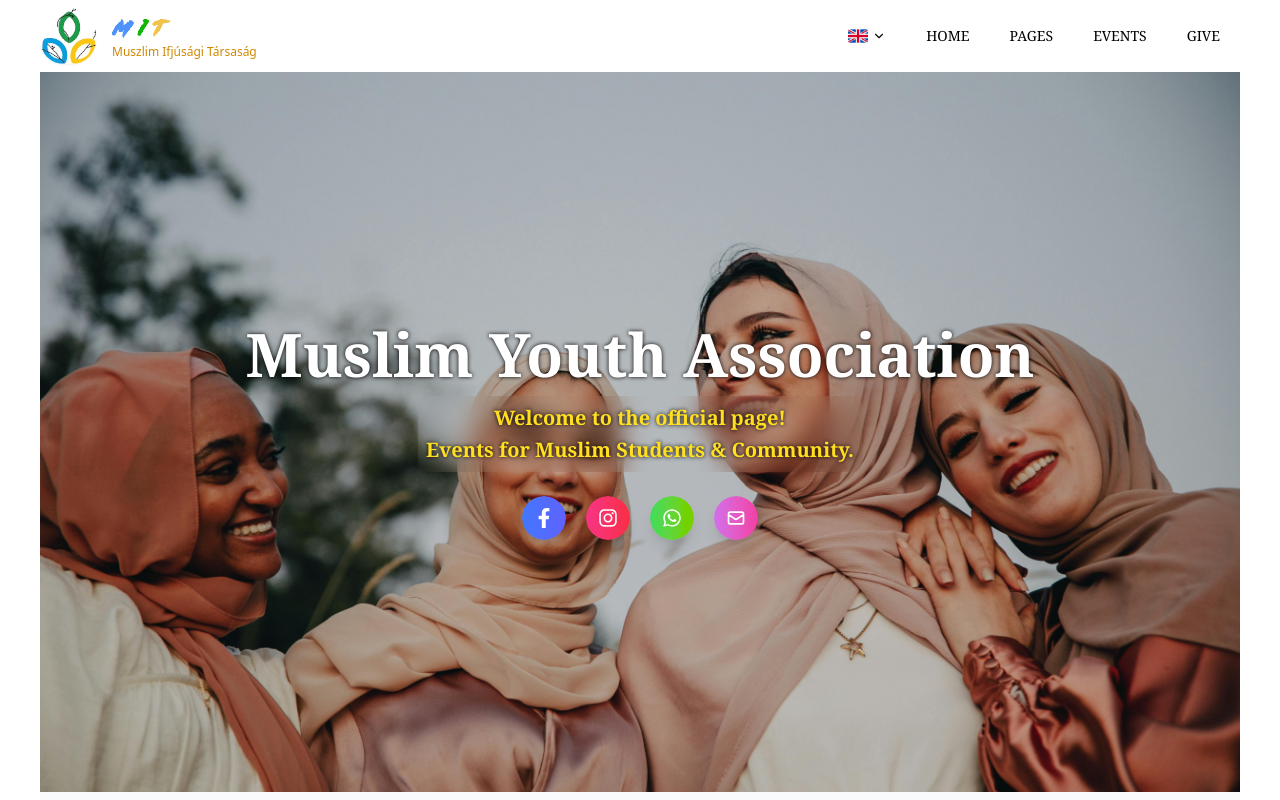
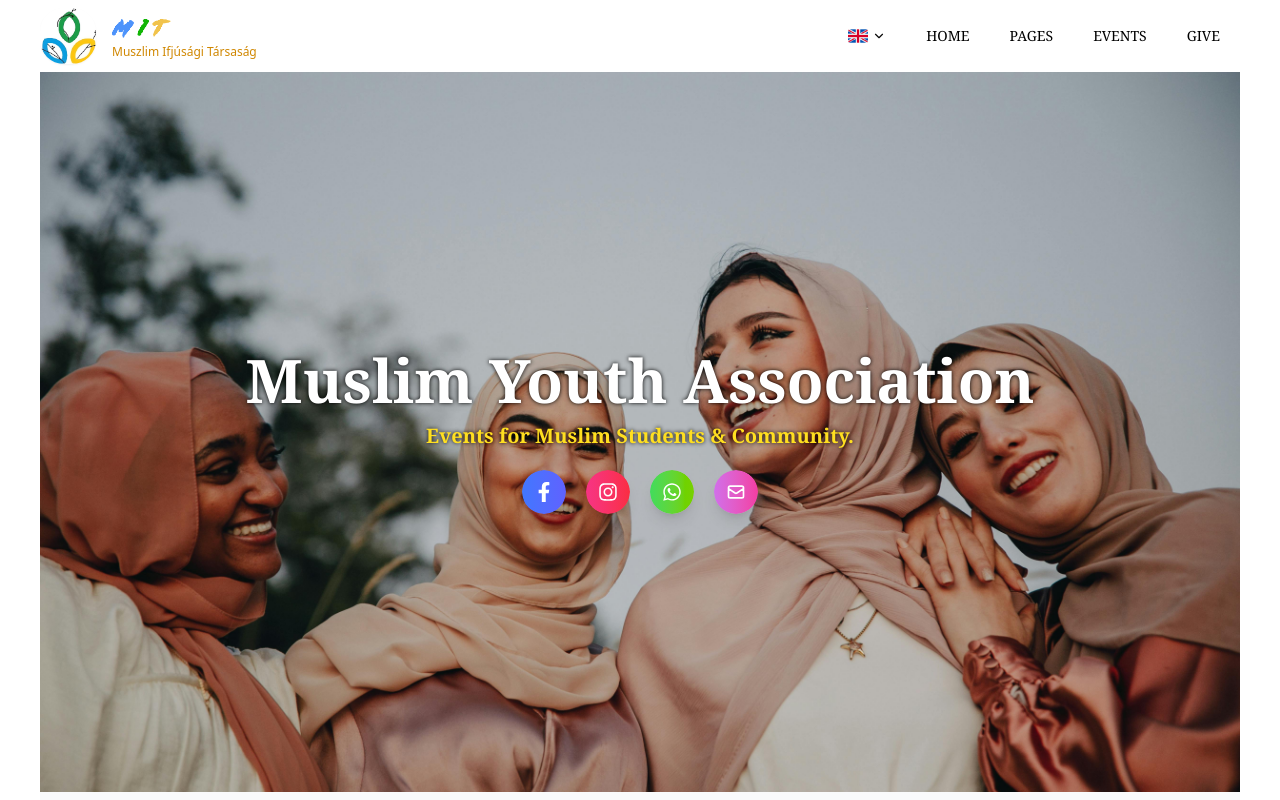
Before and after one commit to mota6em/mit, a Next.js app: page /en in a window 1280 px wide. Shown: the top 800 px of the page. Built offline with nearby package versions, Linux system fonts and the light colour scheme.

Commit message:
style(Hero): adjust spacing in hero section and update subtitles for clarity

```diff
--- a/components/Home/Hero.tsx
+++ b/components/Home/Hero.tsx
@@ -80,22 +80,19 @@ export default function Hero() {
       </div>
 
       {/* CONTENT */}
-      <div className="absolute inset-0 flex flex-col items-center justify-center text-center px-3 md:px-6 space-y-3">
+      <div className="absolute inset-0 flex flex-col items-center justify-center text-center px-3 md:px-6 space-y-1">
         <h1 className="text-4xl font-serif md:text-6xl font-bold text-white drop-shadow-[0_0_2px_black]">
           {t("title")}
         </h1>
 
-        <div className="flex flex-col w-fit p-2 font-serif backdrop-blur-md rounded-md items-center space-y-1">
-          <p className="text-sm md:text-xl w-fit max-w-2xl  md:backdrop-blur-none text-yellow-300 font-semibold drop-shadow-[black_0_0_2px]">
+        <div className="flex flex-col w-fit p-2 font-serif rounded-md items-center">
+          <p className="text-sm  md:text-xl w-fit max-w-2xl-0 p-0 text-yellow-300  font-semibold drop-shadow-[black_0_0_2px]">
             {t("subtitle1")}
-          </p>
-          <p className="text-sm  md:text-xl w-fit max-w-2xl-0 p-0 text-yellow-300  md:backdrop-blur-none font-semibold drop-shadow-[black_0_0_2px]">
-            {t("subtitle2")}
           </p>
         </div>
 
         {/* SOCIAL ICONS */}
-        <div className="flex gap-5 mt-3">
+        <div className="flex gap-5 mt-2">
           {[
             {
               icon: FaFacebookF,
--- a/messages/en.json
+++ b/messages/en.json
@@ -11,8 +11,7 @@
   },
   "hero": {
     "title": "Muslim Youth Association",
-    "subtitle1": "Welcome to the official page!",
-    "subtitle2": "Events for Muslim Students & Community."
+    "subtitle1": "Events for Muslim Students & Community."
   },
   "impact": {
     "heading": "Empowering Muslim Youth in Hungary",
--- a/messages/hu.json
+++ b/messages/hu.json
@@ -11,8 +11,7 @@
   },
   "hero": {
     "title": "Muszlim Ifjúsági Társaság",
-    "subtitle1": "Üdvözlünk az oldalunkon!",
-    "subtitle2": "Programok muszlim diákoknak és a közösségnek."
+    "subtitle1": "Programok muszlim diákoknak és a közösségnek."
   },
   "impact": {
     "heading": "Muszlim Fiatalokat Támogatjuk Magyarországon",
```
Also changed, not shown: public/imgs/hero/hero-sm-bg.jpg.
